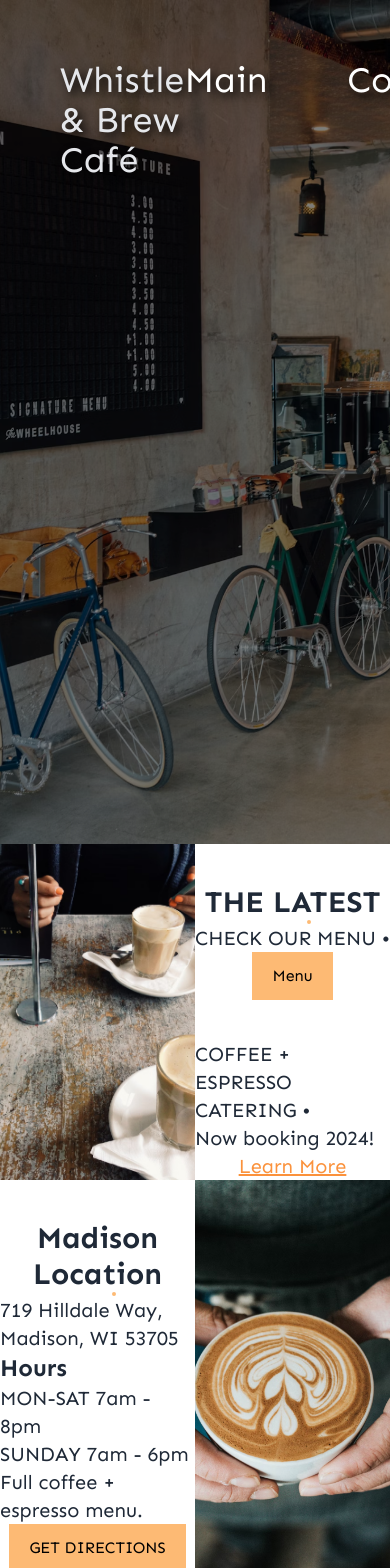
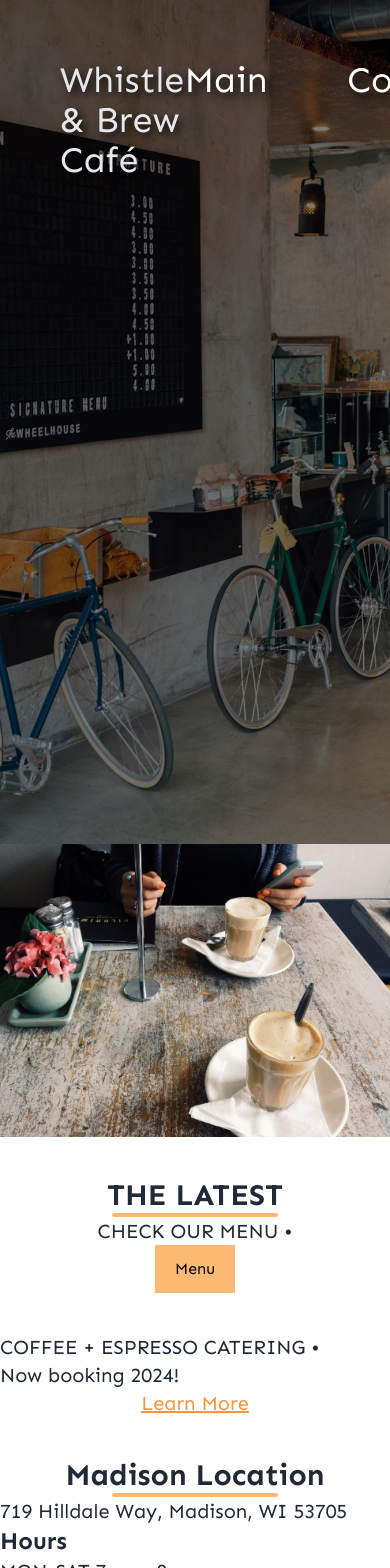
Before and after one commit to Stroyer210/Whistle-Brew-Caf-, a React (Create React App) app: page / in a window 390 px wide. Shown: the top 1568 px of the page. Built offline with nearby package versions, Linux system fonts and the light colour scheme.

Commit message:
making the main section a bit more responsive

```diff
--- a/src/Components/Hero.jsx
+++ b/src/Components/Hero.jsx
@@ -11,7 +11,7 @@ const Hero = () => {
         <div className="">
             <Navbar className=""/>
             <img src={main} alt="pic of the place" className="brightness-50 w-full h-screen object-cover"/>
-            <div className="grid grid-cols-2 ">
+            <div className="grid md:grid-cols-2 grid-cols-1">
                 <div className="">
                     <img src={barista} alt="barista" className="w-full h-full object-cover"/>
                 </div>
@@ -25,7 +25,7 @@ const Hero = () => {
                     <h1 className="text-xl text-orange-400 text-center  my-auto sen md:mt-2 xl:mt-8 2xl:mb-12 underline">Learn More</h1>
                 </div>
             </div>
-            <div className="grid grid-cols-2 ">
+            <div className="grid md:grid-cols-2 grid-cols-1">
                 <div className="text-center xl:my-10">
                     <h1 className="text-3xl text-gray-800 text-center  my-auto sen font-bold mt-10 xl:mt-14">Madison Location</h1>
                     <hr className="mx-28 xl:mx-60 rounded border-2 border-orange-300 md:mb-5 xl:mb-14 xl:mt-2"/>
```
